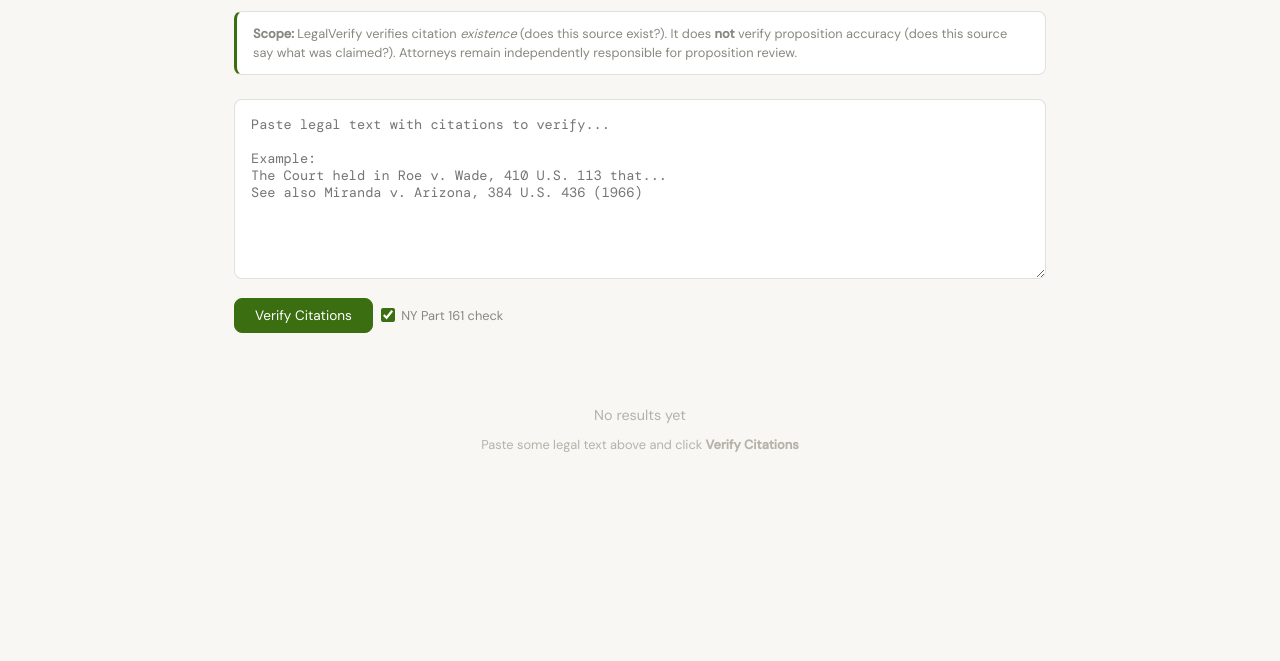
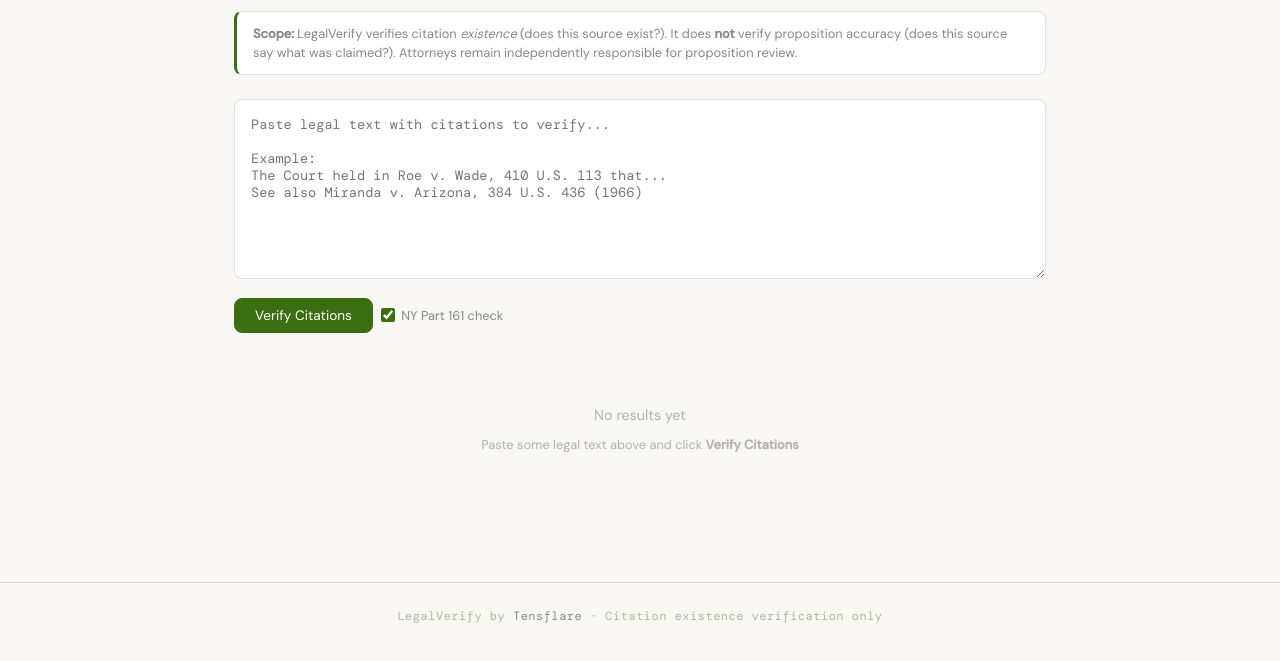
Before and after one commit to tensflare/verify, a website: page public/index.html in a window 1280 px wide. Shown: the part 93-754 px from the top of the page. Drawn offline with nearby package versions, Linux system fonts and the light colour scheme.

Commit message:
add footer: LegalVerify by Tensflare

```diff
--- a/public/index.html
+++ b/public/index.html
@@ -613,5 +613,9 @@ function escapeHtml(s) {
 
 document.addEventListener('DOMContentLoaded', init)
 </script>
+<footer style="margin-top:3rem;padding:1.5rem 0;border-top:1px solid var(--border);text-align:center;font-size:0.75rem;color:var(--text-tertiary);font-family:var(--font-mono);letter-spacing:0.5px;">
+  LegalVerify by <a href="https://tensflare.com" style="color:var(--text-secondary);text-decoration:none;">Tensflare</a>
+  &middot; Citation existence verification only
+</footer>
 </body>
 </html>
```
Also changed, not shown: src/web/public/index.html (+4 -0 lines).
